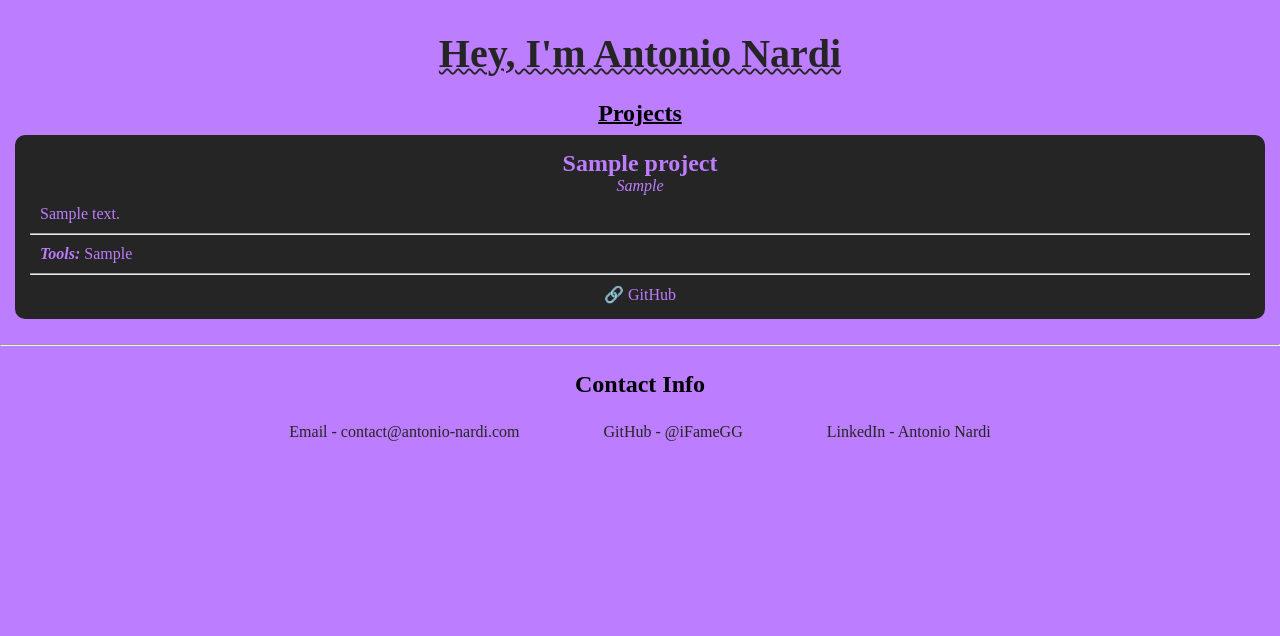
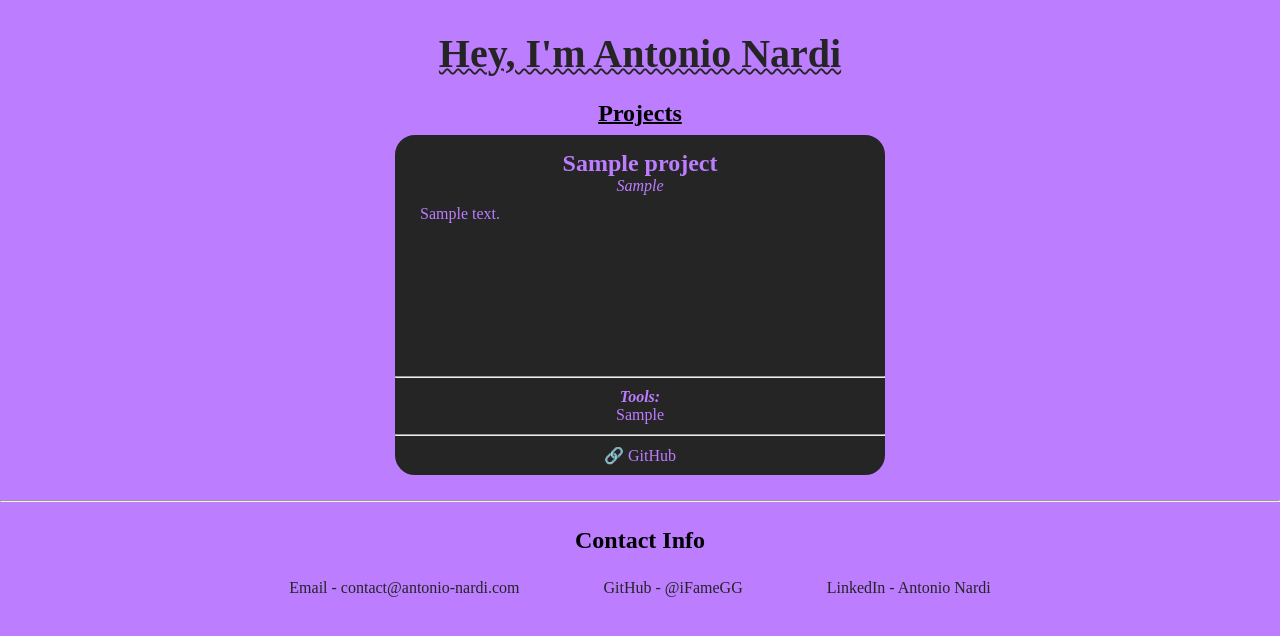
Before and after one commit to iFameGG/PersonalPortfolio, a Django app: page / in a window 1280 px wide. Shown: the part 53-689 px from the top of the page. Run offline with Django 4.2, Linux system fonts and the light colour scheme; tables that the repository leaves empty hold one stand-in row (values such as "Sample post"); some web fonts are replaced.

Commit message:
projects added

```diff
--- a/main/models.py
+++ b/main/models.py
@@ -8,3 +8,4 @@ class Project(models.Model):
     description = models.TextField()
     tools = models.CharField(max_length=200)
     category = models.CharField(max_length=200)
+    rank = models.IntegerField(default=1)
--- a/main/templates/home.html
+++ b/main/templates/home.html
@@ -1,13 +1,14 @@
 <style>
     .project-preview {
         border: 5px solid;
-        border-radius: 15px;
+        border-radius: 25px;
         width: 500px;
+        height: 350px;
         padding: 15px;
         text-align: justify;
         background-color: #252525;
         color: #bc7dff;
-        flex-grow: 1;
+        position: relative;
     }
 
     .project-info {
@@ -34,6 +35,18 @@
     .project-list {
         display: flex;
         flex-wrap: wrap;
+        justify-content: center;
+    }
+
+    .preview-footer {
+        align-items: flex-end;
+        position: absolute;
+        bottom: 0;
+        left: 0;
+        right: 0;
+        padding-bottom: 10px;
+        margin-top: 5px;
+        text-align: center;
     }
 </style>
 
@@ -54,9 +67,10 @@
                     <p style="font-style: italic;">{{ project.category }}</p>
                 </div>
                 <p class="project-info">{{ project.description }}</p>
+                <div class="preview-footer">
                     <hr style="color: #bc7dff">
                     <p class="project-info">
-                    <strong>Tools:</strong> {{ project.tools }}
+                        <strong>Tools:</strong><br>{{ project.tools }}
                     </p>
                     <hr style="color: #bc7dff">
                     <div class="project-links">
@@ -71,6 +85,7 @@
                         {% endif %}
                     </div>
                 </div>
+            </div>
             {% endfor %}
 
         </div>
--- a/main/views.py
+++ b/main/views.py
@@ -3,5 +3,5 @@ from .models import Project
 
 # Create your views here.
 def home(request):
-    projects = Project.objects.all()
+    projects = Project.objects.all().order_by('rank')
     return render(request, 'home.html', {'projects': projects})
```
Also changed, not shown: README.md (added), main/migrations/0002_project_rank.py (added). Lines whose indentation alone changed are shown as unchanged.
